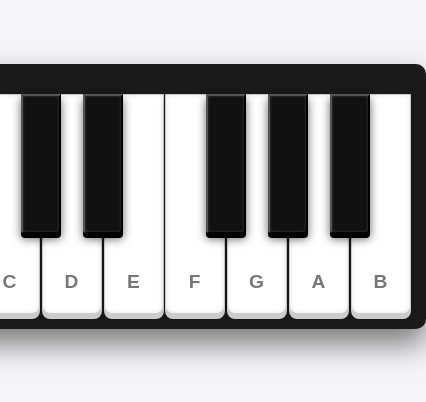
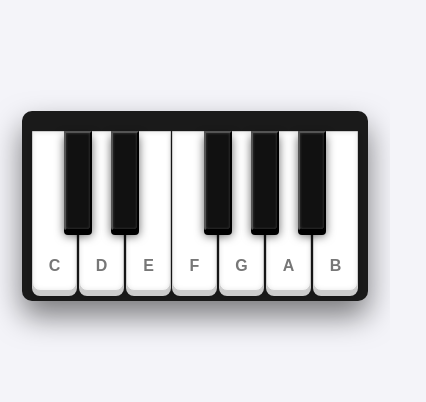
Before and after one commit to kacarlos23/keyboard, a React app in the folder frontend/: page / in a window 390 px wide. Shown: the part 206-608 px from the top of the page, 426 px wide, since content can reach past the window. Built offline with nearby package versions, Linux system fonts and the light colour scheme; the HTML template or start-up script is replaced by a standard one.

Commit message:
Ajustes mobile e outros detalhes

```diff
--- a/frontend/src/App.css
+++ b/frontend/src/App.css
@@ -185,3 +185,30 @@ body, html {
 .polaroid:nth-child(1) { animation-delay: 0.2s; } /* Foto 1 é quase imediata */
 .polaroid:nth-child(2) { animation-delay: 0.8s; } /* Foto 2 espera a 1 quase terminar */
 .polaroid:nth-child(3) { animation-delay: 1.4s; } /* E assim por diante... */
+.polaroid:nth-child(4) { animation-delay: 2s; } /* E assim por diante... */
+
+@media (max-width: 500px) {
+  /* Diminui a caixa do piano */
+  .teclado {
+    padding: 20px 10px 10px 10px;
+    margin-bottom: 20px;
+  }
+
+  /* Afina as teclas brancas para caberem 7 na tela */
+  .branca {
+    width: 45px;
+    height: 160px;
+    font-size: 1rem;
+    padding-bottom: 15px;
+  }
+
+  /* Afina e encurta as teclas pretas */
+  .preta {
+    width: 28px;
+    height: 100px;
+
+    /* Recalcula a margem negativa pra metade do tamanho da tecla preta! */
+    margin-left: -14px;
+    margin-right: -14px;
+  }
+}
```
